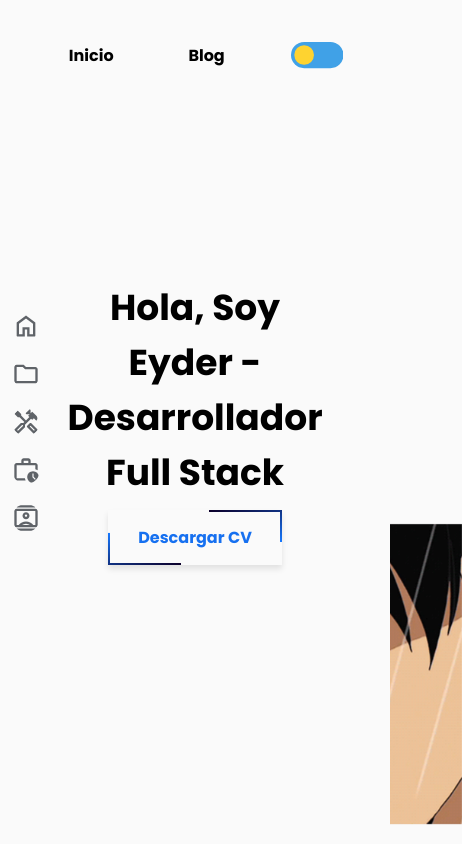
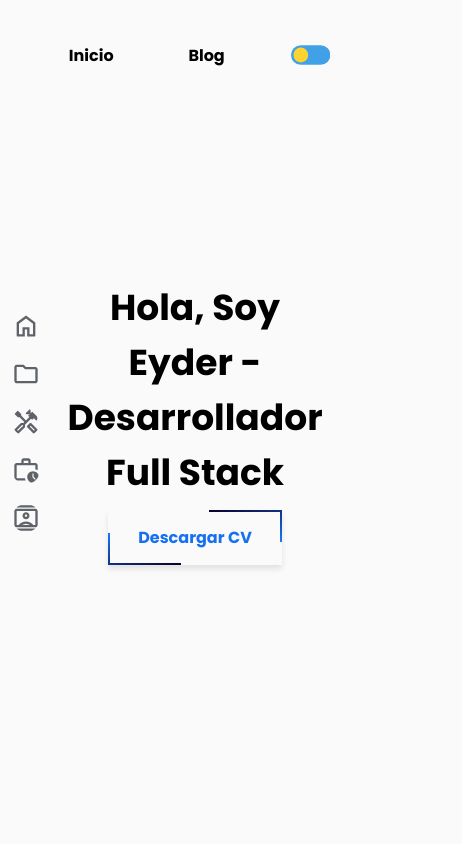
Before and after one commit to ELEyder/cv, a React (Vite) app: page /#/ in a window 390 px wide. Shown: the top 844 px of the page, 462 px wide, since content can reach past the window. Built offline with nearby package versions, Linux system fonts and the light colour scheme; a web font is replaced by a local one.

Commit message:
Diseño responsivo mejorado

```diff
--- a/src/components/Header/Header.module.css
+++ b/src/components/Header/Header.module.css
@@ -6,6 +6,8 @@
   justify-content: space-between;
   box-sizing: border-box;
 }
+
+
 
 .nav {
   display: flex;
@@ -32,6 +34,7 @@
 }
 
 @media (max-width: 768px) {
+
   .nav {
     display: flex;
     gap: 10px;
@@ -49,3 +52,13 @@
     }
   }
 }
+
+@media (max-width: 495px) {
+  .nav {
+    width: 100%;
+    justify-content: space-between;
+  }
+  .logo {
+    display: none;
+  }
+}
--- a/src/components/Header/Header.tsx
+++ b/src/components/Header/Header.tsx
@@ -6,7 +6,7 @@
 function Header() {
   return (
     <header className={styles.header}>
-      <Logo />
+      <Logo className={styles.logo}/>
       <nav className={styles.nav}>
         <Link to="/">
           <span>{"<"}</span>Inicio <span>{" />"}</span>
--- a/src/index.css
+++ b/src/index.css
@@ -14,7 +14,7 @@
 
 #root {
   height: 100%;
-  min-height: 100vh;
+  min-height: 100dvh;;
 }
 
 html, body {
--- a/src/views/AboutMe/index.module.css
+++ b/src/views/AboutMe/index.module.css
@@ -1,8 +1,9 @@
 .aboutMe {
   display: flex;
-  height: 100vh;
+  min-height: 600px;
+  height: 100dvh;;
   align-items: center;
-  background: linear-gradient(to right, transparent 50%, var(--primary-color) 50%);
+  background: linear-gradient(to right, var(--body-color) 50%, var(--primary-color) 50%);
 }
 
 .text {
@@ -41,7 +42,7 @@
     flex-direction: column-reverse;
     align-items: center;
     justify-content: center;
-    background: transparent;
+    background: var(--body-color);
     .content {
       flex-direction: column;
       align-items: center;
--- a/src/views/Contacts/index.module.css
+++ b/src/views/Contacts/index.module.css
@@ -5,7 +5,7 @@
   align-items: center;
   justify-content: center;
   gap: 40px;
-  min-height: 100vh;
+  min-height: 100dvh;;
   padding: 0 100px;
 }
 
--- a/src/views/Exp/index.module.css
+++ b/src/views/Exp/index.module.css
@@ -3,7 +3,7 @@
   display: flex;
   gap: 40px;
   flex-direction: column;
-  min-height: 100vh;
+  min-height: 100dvh;;
   align-items: center;
   justify-content: center;
   padding: 80px;
--- a/src/views/Footer/index.module.css
+++ b/src/views/Footer/index.module.css
@@ -6,8 +6,11 @@
   bottom: 0;
   z-index: -1;
   height: 300px;
-  padding: 20px;
-  img {
-    height: 100%;
-  }
+  padding: 50px;
 }
+
+.img {
+  width: 100%;
+  height: 100%;
+  object-fit: cover;
+}
--- a/src/views/Footer/index.tsx
+++ b/src/views/Footer/index.tsx
@@ -3,7 +3,7 @@
 function Blog() {
   return (
     <footer className={styles.footer}>
-      <img src="./img/bg2.gif" alt="" />
+      <img className={styles.img} src="./img/bg2.gif" alt="" />
     </footer>
   );
 }
--- a/src/views/Home/index.tsx
+++ b/src/views/Home/index.tsx
@@ -31,7 +31,7 @@
       <div className={styles.sections}>
         <Suspense fallback={<div  style={{
           width : "100wh",
-          height : "100vh",
+          height : "100vh;",
           display: "flex",
           alignItems: "center",
           justifyContent: "center"
--- a/src/views/Projects/index.module.css
+++ b/src/views/Projects/index.module.css
@@ -4,7 +4,7 @@
   flex-direction: column;
   align-items: center;
   justify-content: center;
-  min-height: 100vh;
+  min-height: 100dvh;;
   align-items: center;
   gap: 50px;
   padding: 80px;
--- a/src/views/Skills/index.module.css
+++ b/src/views/Skills/index.module.css
@@ -3,7 +3,7 @@
   flex-direction: column;
   align-items: center;
   justify-content: center;
-  min-height: 100vh;
+  min-height: 100dvh;;
   background: var(--secondary-color);
   gap: 50px;
   padding: 80px;
```
